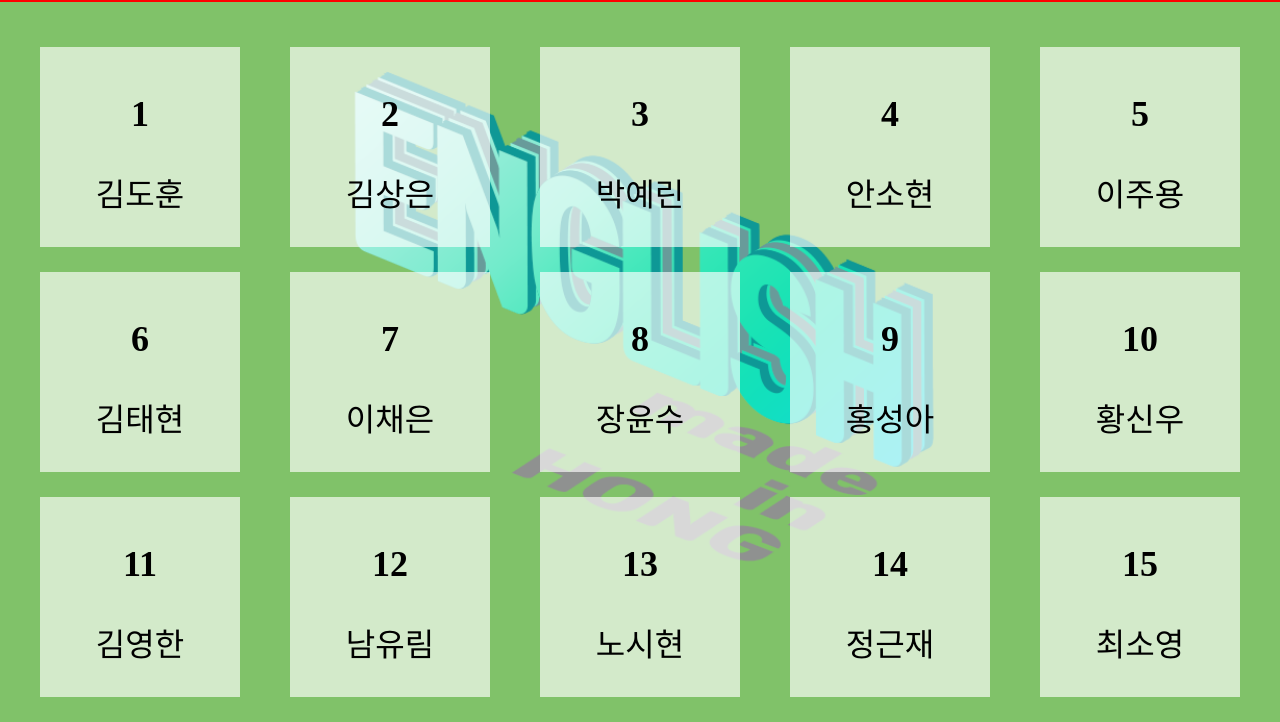
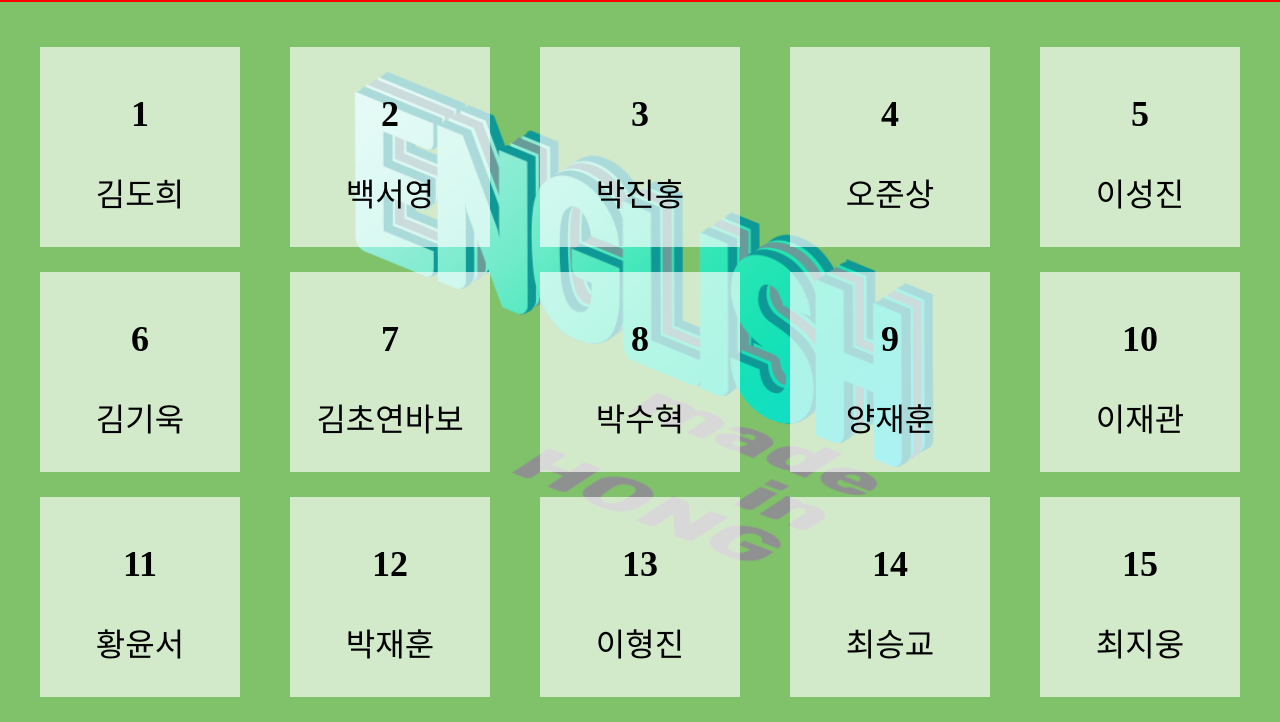
Before and after one commit to HighK/schoolengilish-voting, a plain HTML site: page 1grade.html in a window 1280 px wide. Shown: the part 78-800 px from the top of the page. Drawn offline with Linux system fonts and the light colour scheme.

Commit message:
Update 1grade.html

```diff
--- a/1grade.html
+++ b/1grade.html
@@ -95,27 +95,21 @@
 
 gex = document.getElementsByClassName("name");
 sex = [
-        {name:"김도훈", vote:300}, // 4반
-        {name:"김상은", vote:280},
-        {name:"박예린", vote:260},
-        {name:"안소현", vote:343},
-        {name:"이주용", vote:43},
-        {name:"김태현", vote:34}, // 2반
-        {name:"이채은", vote:3},
-        {name:"장윤수", vote:0},
-        {name:"홍성아", vote:0},
-        {name:"황신우", vote:0},
-        {name:"김영한", vote:0}, // 3반
-        {name:"남유림", vote:0},
-        {name:"노시현", vote:0},
-        {name:"정근재", vote:0},
-        {name:"최소영", vote:0},
-        {name:"김소연", vote:0}, // 4ㅏㅂㄴ
-        {name:"성유정", vote:0},
-        {name:"장호승", vote:0},
-        {name:"최이삭", vote:0},
-        {name:"최지웅", vote:0}
-    ]
+     {name:"김도희", vote:0},
+     {name:"백서영", vote:0},
+     {name:"박진홍", vote:0},
+     {name:"오준상", vote:0},
+     {name:"이성진", vote:0},
+     {name:"김기욱", vote:0},
+     {name:"김초연바보", vote:0},
+     {name:"박수혁", vote:0},
+     {name:"양재훈", vote:0},
+     {name:"이재관", vote:0},
+     {name:"황윤서", vote:0},
+     {name:"박재훈", vote:0},
+     {name:"이형진", vote:0},
+     {name:"최승교", vote:0}
+]
 
     for(let i=0; i<gex.length; i++) {
       gex[i].innerText = sex[i]['name'];
```
